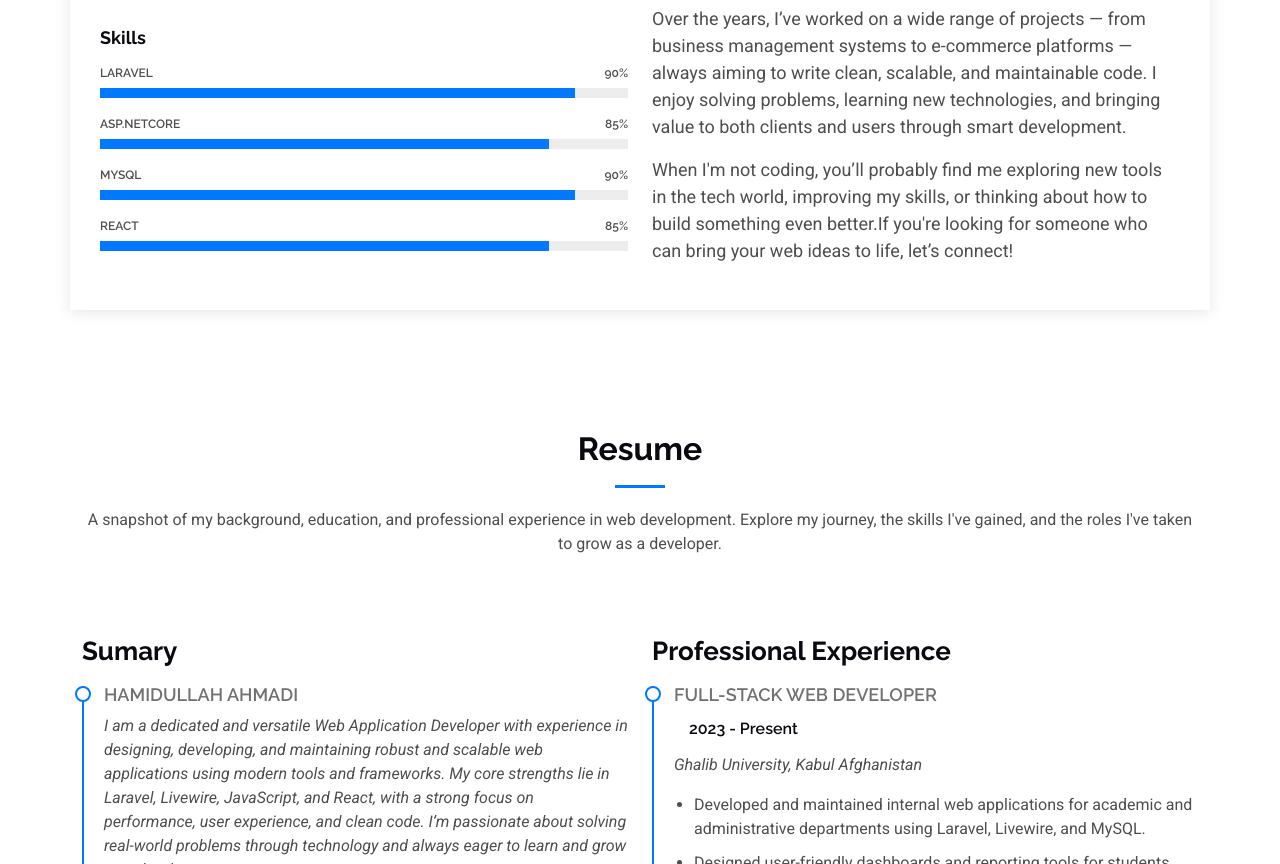
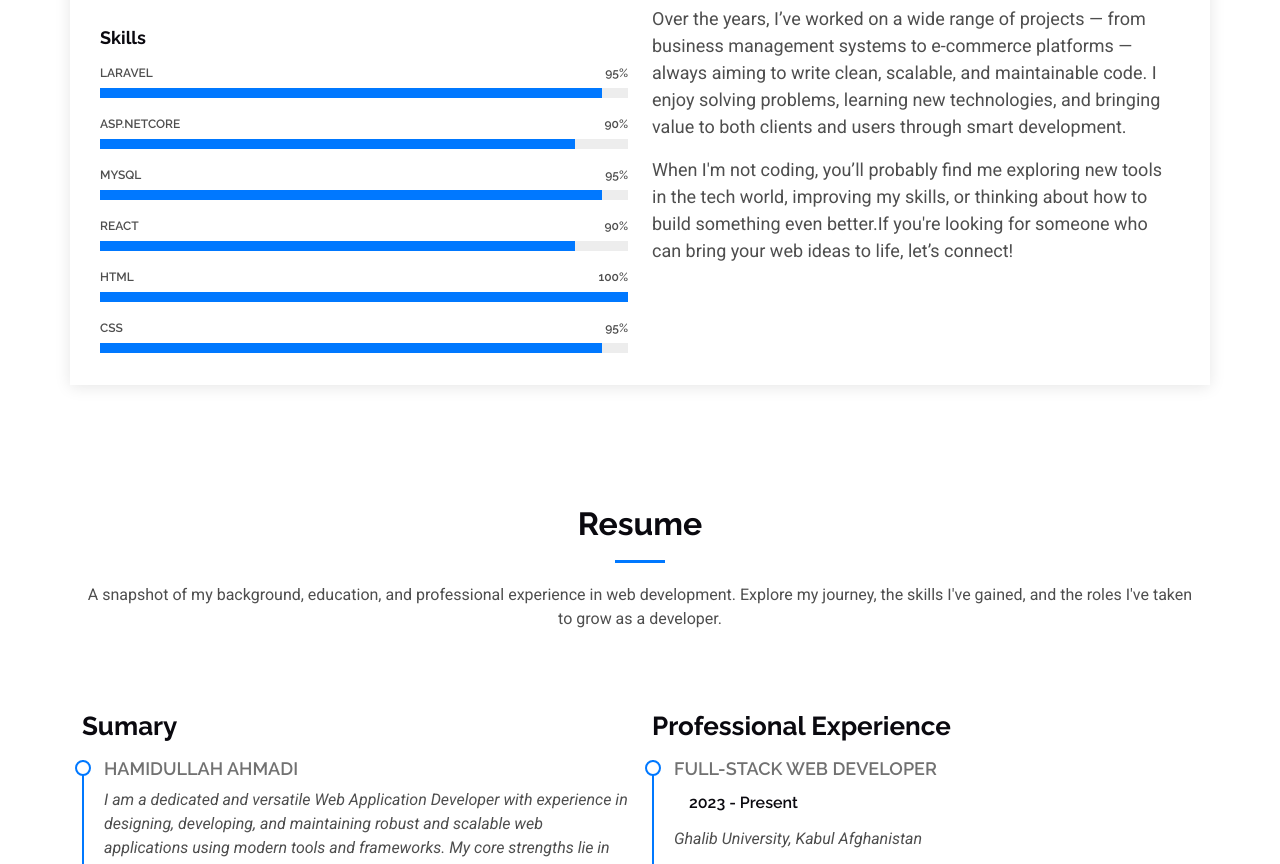
Before and after one commit to qaisadaf/portfolio, a plain HTML site: page index.html in a window 1280 px wide. Shown: the part 1137-2001 px from the top of the page. Drawn offline with Linux system fonts and the light colour scheme.

Commit message:
Update index.html

```diff
--- a/index.html
+++ b/index.html
@@ -124,32 +124,46 @@
               </div>End Skills Item -->
 
               <div class="progress">
-                <span class="skill"><span>Laravel</span> <i class="val">90%</i></span>
+                <span class="skill"><span>Laravel</span> <i class="val">95%</i></span>
+                <div class="progress-bar-wrap">
+                  <div class="progress-bar" role="progressbar" aria-valuenow="95" aria-valuemin="0" aria-valuemax="100"></div>
+                </div>
+              </div><!-- End Skills Item -->
+
+              <div class="progress">
+                <span class="skill"><span>ASP.NETCore</span> <i class="val">90%</i></span>
                 <div class="progress-bar-wrap">
                   <div class="progress-bar" role="progressbar" aria-valuenow="90" aria-valuemin="0" aria-valuemax="100"></div>
                 </div>
               </div><!-- End Skills Item -->
 
               <div class="progress">
-                <span class="skill"><span>ASP.NETCore</span> <i class="val">85%</i></span>
+                <span class="skill"><span>MySql</span> <i class="val">95%</i></span>
                 <div class="progress-bar-wrap">
-                  <div class="progress-bar" role="progressbar" aria-valuenow="85" aria-valuemin="0" aria-valuemax="100"></div>
+                  <div class="progress-bar" role="progressbar" aria-valuenow="95" aria-valuemin="0" aria-valuemax="100"></div>
                 </div>
               </div><!-- End Skills Item -->
 
               <div class="progress">
-                <span class="skill"><span>MySql</span> <i class="val">90%</i></span>
+                <span class="skill"><span>React</span> <i class="val">90%</i></span>
                 <div class="progress-bar-wrap">
                   <div class="progress-bar" role="progressbar" aria-valuenow="90" aria-valuemin="0" aria-valuemax="100"></div>
                 </div>
               </div><!-- End Skills Item -->
 
               <div class="progress">
-                <span class="skill"><span>React</span> <i class="val">85%</i></span>
+                <span class="skill"><span>HTML</span> <i class="val">100%</i></span>
                 <div class="progress-bar-wrap">
-                  <div class="progress-bar" role="progressbar" aria-valuenow="85" aria-valuemin="0" aria-valuemax="100"></div>
+                  <div class="progress-bar" role="progressbar" aria-valuenow="100" aria-valuemin="0" aria-valuemax="100"></div>
                 </div>
               </div><!-- End Skills Item -->
+
+              <div class="progress">
+                <span class="skill"><span>CSS</span> <i class="val">95%</i></span>
+                <div class="progress-bar-wrap">
+                  <div class="progress-bar" role="progressbar" aria-valuenow="95" aria-valuemin="0" aria-valuemax="100"></div>
+                </div>
+              </div>
 
             </div>
           </div>
```
